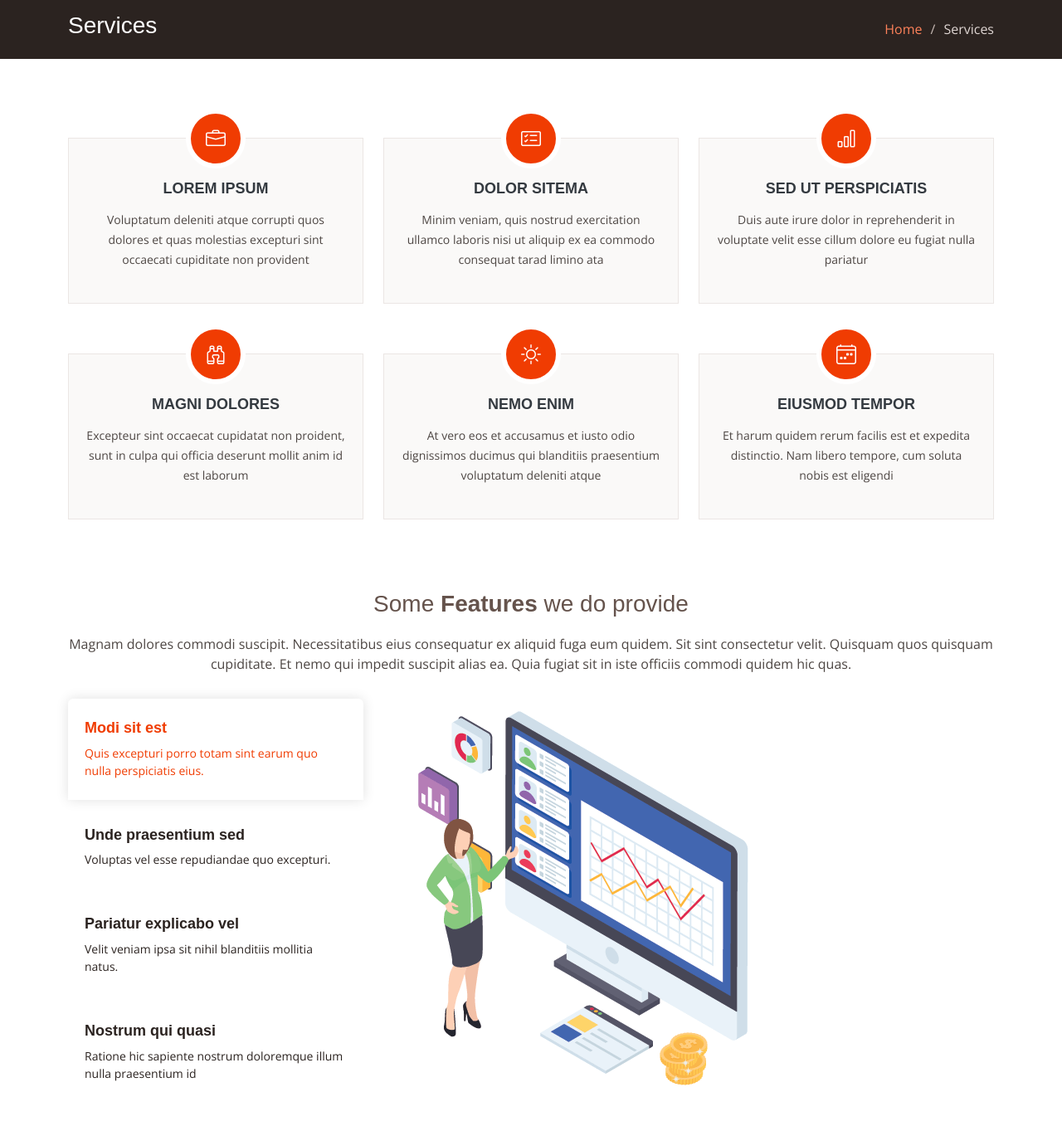
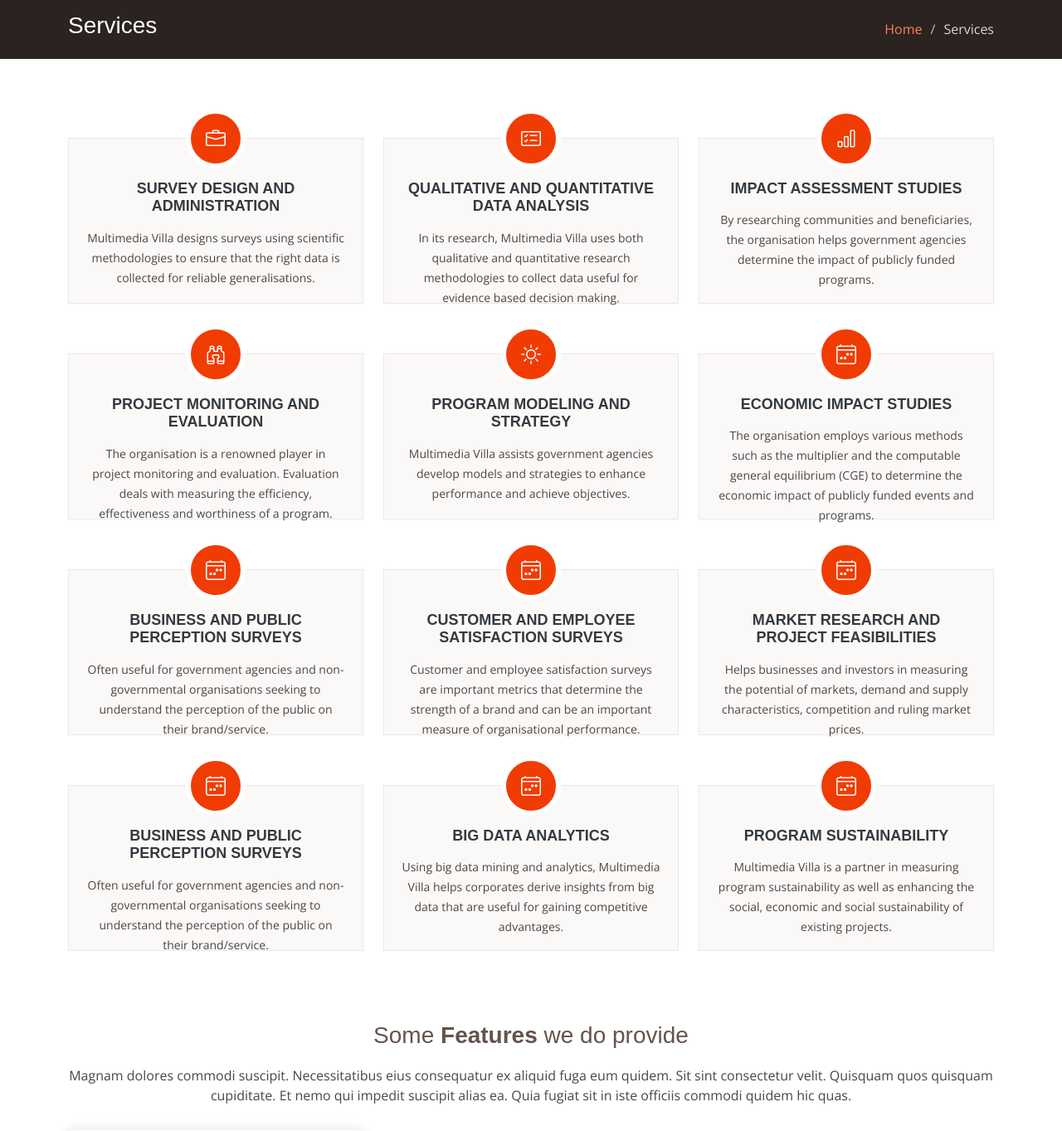
Before and after one commit to Carrington-dev/i-am-emerge, a Django app: page /services in a window 1280 px wide. Shown: the part 112-1475 px from the top of the page at 83% size. Run offline with Django 4.2, Linux system fonts and the light colour scheme; some libraries are stand-ins or nearby versions; some web fonts are replaced.

Commit message:
Added services but not features

```diff
--- a/templates/basic/services.html
+++ b/templates/basic/services.html
@@ -18,57 +18,112 @@
     </div>
   </section><!-- End Breadcrumbs -->
 
-  <!-- ======= Services Section ======= -->
-  <section id="services" class="services">
+   <!-- ======= Services Section ======= -->
+   <section id="services" class="services">
     <div class="container">
 
       <div class="row">
         <div class="col-lg-4 col-md-6">
           <div class="icon-box" data-aos="fade-up">
             <div class="icon"><i class="bi bi-briefcase"></i></div>
-            <h4 class="title"><a href="">Lorem Ipsum</a></h4>
-            <p class="description">Voluptatum deleniti atque corrupti quos dolores et quas molestias excepturi sint occaecati cupiditate non provident</p>
+            <h4 class="title"><a href="">Survey design and administration</a></h4>
+            <p class="description">Multimedia Villa designs surveys using scientific methodologies to ensure that the right data is
+              collected for reliable generalisations.</p>
           </div>
         </div>
         <div class="col-lg-4 col-md-6">
           <div class="icon-box" data-aos="fade-up" data-aos-delay="100">
             <div class="icon"><i class="bi bi-card-checklist"></i></div>
-            <h4 class="title"><a href="">Dolor Sitema</a></h4>
-            <p class="description">Minim veniam, quis nostrud exercitation ullamco laboris nisi ut aliquip ex ea commodo consequat tarad limino ata</p>
+            <h4 class="title"><a href="">Qualitative and quantitative data analysis</a></h4>
+            <p class="description">In its research, Multimedia Villa uses both qualitative and quantitative research methodologies to
+              collect data useful for evidence based decision making.</p>
           </div>
         </div>
         <div class="col-lg-4 col-md-6">
           <div class="icon-box" data-aos="fade-up" data-aos-delay="200">
             <div class="icon"><i class="bi bi-bar-chart"></i></div>
-            <h4 class="title"><a href="">Sed ut perspiciatis</a></h4>
-            <p class="description">Duis aute irure dolor in reprehenderit in voluptate velit esse cillum dolore eu fugiat nulla pariatur</p>
+            <h4 class="title"><a href="">Impact assessment studies</a></h4>
+            <p class="description">By researching communities and beneficiaries, the organisation helps government agencies
+              determine the impact of publicly funded programs.</p>
           </div>
         </div>
         <div class="col-lg-4 col-md-6">
           <div class="icon-box" data-aos="fade-up" data-aos-delay="200">
             <div class="icon"><i class="bi bi-binoculars"></i></div>
-            <h4 class="title"><a href="">Magni Dolores</a></h4>
-            <p class="description">Excepteur sint occaecat cupidatat non proident, sunt in culpa qui officia deserunt mollit anim id est laborum</p>
+            <h4 class="title"><a href="">Project Monitoring and Evaluation</a></h4>
+            <p class="description">The organisation is a renowned player in project monitoring and evaluation. Evaluation deals
+              with measuring the efficiency, effectiveness and worthiness of a program.</p>
           </div>
         </div>
         <div class="col-lg-4 col-md-6">
           <div class="icon-box" data-aos="fade-up" data-aos-delay="300">
             <div class="icon"><i class="bi bi-brightness-high"></i></div>
-            <h4 class="title"><a href="">Nemo Enim</a></h4>
-            <p class="description">At vero eos et accusamus et iusto odio dignissimos ducimus qui blanditiis praesentium voluptatum deleniti atque</p>
+            <h4 class="title"><a href="">Program modeling and strategy</a></h4>
+            <p class="description">Multimedia Villa assists government agencies develop models and strategies to enhance
+              performance and achieve objectives.</p>
           </div>
         </div>
         <div class="col-lg-4 col-md-6">
           <div class="icon-box" data-aos="fade-up" data-aos-delay="400">
             <div class="icon"><i class="bi bi-calendar4-week"></i></div>
-            <h4 class="title"><a href="">Eiusmod Tempor</a></h4>
-            <p class="description">Et harum quidem rerum facilis est et expedita distinctio. Nam libero tempore, cum soluta nobis est eligendi</p>
+            <h4 class="title"><a href="">Economic Impact Studies</a></h4>
+            <p class="description">The organisation employs various methods such as the multiplier and the computable general
+              equilibrium (CGE) to determine the economic impact of publicly funded events and programs.</p>
+          </div>
+        </div>
+        <div class="col-lg-4 col-md-6">
+          <div class="icon-box" data-aos="fade-up" data-aos-delay="400">
+            <div class="icon"><i class="bi bi-calendar4-week"></i></div>
+            <h4 class="title"><a href="">Business and public perception surveys</a></h4>
+            <p class="description">Often useful for government agencies and non-governmental organisations seeking to understand
+              the perception of the public on their brand/service.</p>
+          </div>
+        </div>
+        <div class="col-lg-4 col-md-6">
+          <div class="icon-box" data-aos="fade-up" data-aos-delay="400">
+            <div class="icon"><i class="bi bi-calendar4-week"></i></div>
+            <h4 class="title"><a href="">Customer and Employee Satisfaction Surveys</a></h4>
+            <p class="description">Customer and employee satisfaction surveys are important metrics that determine the strength of
+              a brand and can be an important measure of organisational performance.</p>
+          </div>
+        </div>
+        <div class="col-lg-4 col-md-6">
+          <div class="icon-box" data-aos="fade-up" data-aos-delay="400">
+            <div class="icon"><i class="bi bi-calendar4-week"></i></div>
+            <h4 class="title"><a href="">Market Research and Project Feasibilities</a></h4>
+            <p class="description">Helps businesses and investors in measuring the potential of markets, demand and supply
+              characteristics, competition and ruling market prices.</p>
+          </div>
+        </div>
+        <div class="col-lg-4 col-md-6">
+          <div class="icon-box" data-aos="fade-up" data-aos-delay="400">
+            <div class="icon"><i class="bi bi-calendar4-week"></i></div>
+            <h4 class="title"><a href="">Business and public perception surveys</a></h4>
+            <p class="description">Often useful for government agencies and non-governmental organisations seeking to understand
+              the perception of the public on their brand/service.</p>
+          </div>
+        </div>
+        <div class="col-lg-4 col-md-6">
+          <div class="icon-box" data-aos="fade-up" data-aos-delay="400">
+            <div class="icon"><i class="bi bi-calendar4-week"></i></div>
+            <h4 class="title"><a href="">Big data analytics</a></h4>
+            <p class="description">Using big data mining and analytics, Multimedia Villa helps corporates derive insights from big
+              data that are useful for gaining competitive advantages.</p>
+          </div>
+        </div>
+        <div class="col-lg-4 col-md-6">
+          <div class="icon-box" data-aos="fade-up" data-aos-delay="400">
+            <div class="icon"><i class="bi bi-calendar4-week"></i></div>
+            <h4 class="title"><a href="">Program Sustainability</a></h4>
+            <p class="description">Multimedia Villa is a partner in measuring program sustainability as well as enhancing the
+              social, economic and social sustainability of existing projects.</p>
           </div>
         </div>
       </div>
 
     </div>
   </section><!-- End Services Section -->
+
 
   <!-- ======= Features Section ======= -->
   <section id="features" class="features">
```
Also changed, not shown: security/models.py (+7 -0 lines), templates/basic/home.html (+26 -17 lines).
